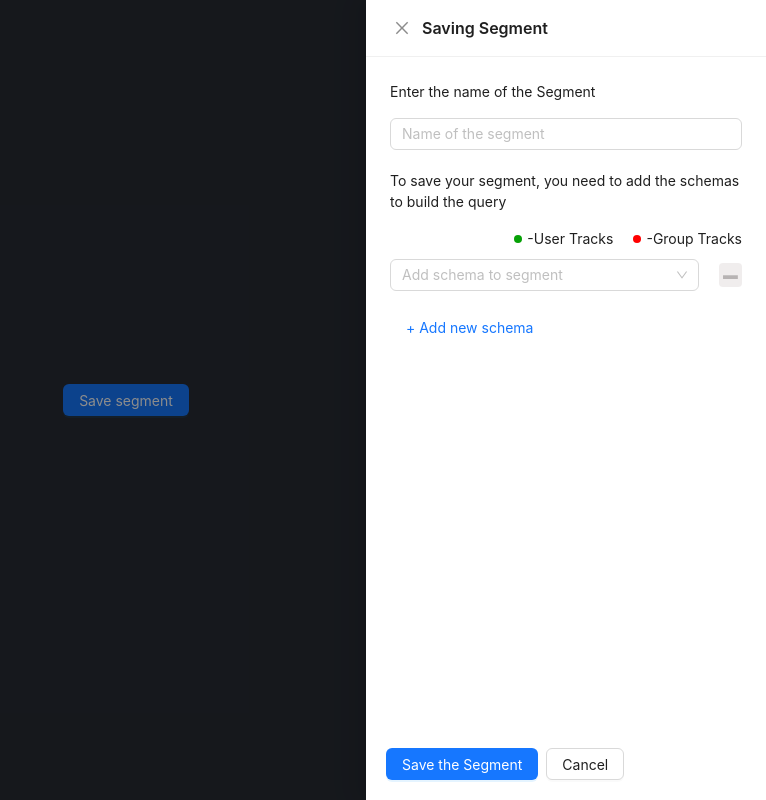
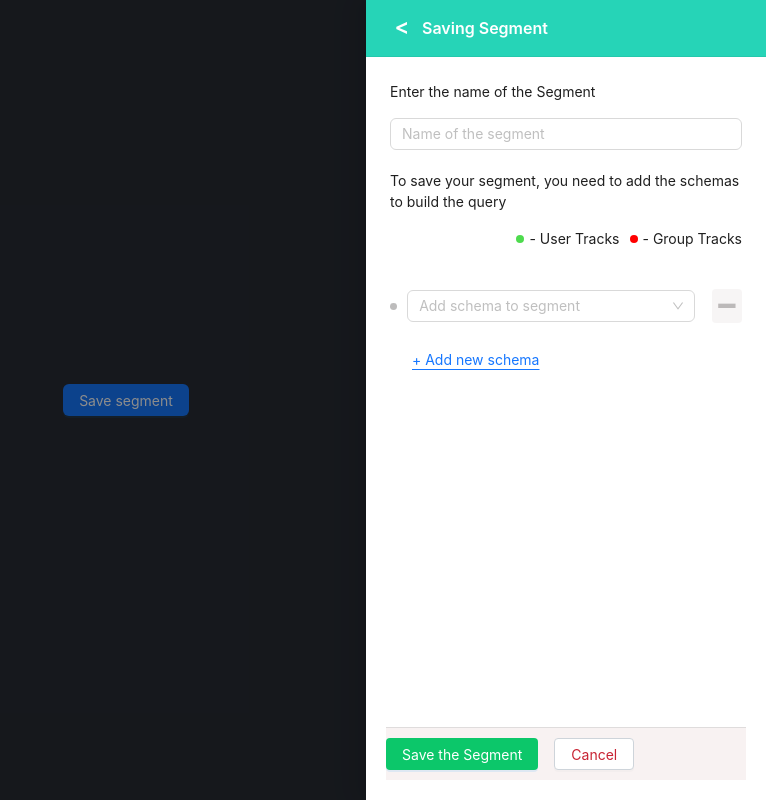
Before and after one commit to Nandhakumar-dev/nandha_program, a React (Create React App) app in the folder my-app/: page / in a window 1280 px wide. Both pictures are taken after a click on the button "Save segment". Shown: the whole page, without its empty margins (514-1280 px from the left). Built offline with nearby package versions, Linux system fonts and the light colour scheme.

Commit message:
css Changes

```diff
--- a/my-app/src/App.css
+++ b/my-app/src/App.css
@@ -37,11 +37,31 @@
   background-color: #218838;
 }
 
+.dot {
+  height: 7px;
+  width: 8px;
+  border-radius: 50%;
+  display: inline-block;
+  margin-right: 3px;
+}
+
+.white-dot {
+  background-color: rgba(95, 93, 93, 0.411);
+}
+
+.red-dot {
+  background-color: red;
+}
+
+.green-dot {
+  background-color: rgb(78, 219, 78);
+}
+
 .dot-container {
   display: flex;
   justify-content: flex-end;
   align-items: center;
-  margin-bottom: 10px;
+  margin-bottom: 40px;
 }
 
 .user-dot,
@@ -54,12 +74,12 @@
 }
 
 .user-dot {
-  background-color: rgb(7, 161, 7);
+  background-color: rgb(78, 219, 78);
 }
 
 .group-dot {
   background-color: red;
-  margin-left: 20px;
+  margin-left: 10px;
 }
 
 .schema-item {
@@ -68,20 +88,122 @@
   margin-bottom: 20px;
 }
 
+.schema-item .dot {
+  margin-right: 10px;
+}
+
+.add-new-schema {
+  color: #31c453;
+  border: none;
+  background: none;
+  font-size: 14px;
+  cursor: pointer;
+  text-decoration: underline;
+  text-underline-offset: 4px;
+  padding-left: 22px;
+}
+
+.add-new-schema:hover {
+  color: #36bd53 !important;
+  text-decoration: none !important;
+  background: none !important;
+}
+
 .delete-box {
-  width: 24px;
-  height: 24px;
+  width: 34px;
+  height: 34px;
   display: flex;
   align-items: center;
   justify-content: center;
-  background-color: rgba(236, 232, 232, 0.8);
+  background-color: rgba(247, 245, 245, 0.979);
   color: #3530304d;
   border-radius: 4px;
   cursor: pointer;
-  font-size: 30px;
+  font-size: 35px;
   font-weight: bold;
   text-align: center;
-  margin-left: 10px;
+  margin-left: 7px;
+  position: relative;
+}
+
+.delete-box span {
+  position: relative;
+  top: -3px;
+}
+
+.drawer-content {
+  max-height: calc(100vh - 150px);
+  overflow-y: auto;
+  padding-bottom: 80px;
+}
+
+.footer-buttons {
+  position: absolute;
+  bottom: 20px;
+  left: 20px;
+  width: calc(100% - 40px);
+  display: flex;
+  justify-content: flex-start;
+  background-color: rgba(248, 242, 242, 0.938);
+  backdrop-filter: blur(10px);
+  padding-top: 10px;
+  padding-bottom: 10px;
+  border-top: 1px solid rgba(200, 200, 200, 0.5);
+}
+
+.ant-drawer-header {
+  background-color: rgb(38, 212, 183);
+  color: white;
+}
+
+.custom-close-icon {
+  color: white;
+  font-size: 22px;
+  cursor: pointer;
+  line-height: 10;
+  margin-left: auto;
+  display: flex;
+  align-items: center;
+  height: 100%;
+  transform: translateY(-2px);
+}
+
+.save-segment-button {
+  background-color: #0cc76a;
+  color: white;
+  border: none;
+  padding: 8px 16px;
+  border-radius: 4px;
+  cursor: pointer;
+  margin-right: 16px;
+}
+
+.save-segment-button:hover {
+  background-color: #06c432cb !important;
+  color: #0ac759;
+}
+
+.cancel-button {
+  color: #c82333;
+  background-color: white;
+  border: 1px solid #ced4da;
+  border-radius: 4px;
+  padding: 8px 16px;
+  cursor: pointer;
+}
+
+.cancel-button:hover {
+  color: #800814 !important;
+  background-color: #f0f3f7 !important;
+  border-color: #adb5bd !important;
+}
+
+.custom-close-icon:hover {
+  color: #ccc;
+}
+
+.ant-drawer-title {
+  color: white;
 }
 
 .delete-box:hover {
--- a/my-app/src/App.js
+++ b/my-app/src/App.js
@@ -71,7 +71,7 @@ const App = () => {
       schema: formattedSchemas
     };
     console.log("success---->", data);
-    const webhookUrl = 'https://webhook.site/cd4091f4-8512-434b-8a77-9e621f3582ee';
+    const webhookUrl = 'https://webhook.site/f8dcf901-bc20-4b01-b25f-97d6b25c9a56';
     try {
       await fetch(webhookUrl, {
         method: 'POST',
@@ -100,16 +100,25 @@ const App = () => {
       <header className="App-header">
         <Button type="primary" onClick={showDrawer}> Save segment </Button>
       </header>
-      <Drawer title="Saving Segment" placement="right" onClose={closeDrawer} visible={drawerVisible} width={400}>
+      <Drawer title="Saving Segment" placement="right" onClose={closeDrawer} visible={drawerVisible} width={400} closeIcon={<span className="custom-close-icon">&lt;</span>}>
+        <div className="drawer-content">
           <p>Enter the name of the Segment</p>
           <Input placeholder="Name of the segment" value={segmentName} onChange={handleSegmentNameChange} style={{ marginBottom: 20 }} />
           <p>To save your segment, you need to add the schemas to build the query</p>
           <div className="dot-container">
-          <span className="user-dot"></span> -User Tracks
-          <span className="group-dot"></span> -Group Tracks
+            <span className="user-dot"></span> - User Tracks
+            <span className="group-dot"></span> - Group Tracks
           </div>
-        {schemas.map((schema) => (
+          {schemas.map((schema) => {
+            const isSelected = schema.value !== null;
+            const dotClass = isSelected
+              ? schema.value === 'account_name' || schema.value === 'state' || schema.value === 'city'
+                ? 'red-dot'
+                : 'green-dot'
+              : 'white-dot';
+            return (
               <div key={schema.key} className="schema-item">
+                <span className={`dot ${dotClass}`}></span>
                 <Select value={schema.value} onChange={(value) => handleSchemaChange(schema.key, value)} style={{ width: 'calc(100% - 30px)', marginRight: 10 }} placeholder="Add schema to segment">
                   {getAvailableOptions(schema.key).map((option) => (
                     <Option key={option.value} value={option.value}>
@@ -117,13 +126,15 @@ const App = () => {
                     </Option>
                   ))}
                 </Select>
-            <div className="delete-box" onClick={() => removeSchema(schema.key)}> &#8722; </div>
+                <div className="delete-box" onClick={() => removeSchema(schema.key)}> <span>&#8722;</span> </div>
               </div>
-        ))}
-        <Button type="link" onClick={addNewSchema}> + Add new schema </Button>
-        <div style={{ position: 'absolute', bottom: 20, left: 20, width: '100%', display: 'flex', justifyContent: 'flex-start' }}>
-          <Button style={{ marginRight: 8 }} type="primary" onClick={handleSubmit}> Save the Segment </Button>
-          <Button onClick={closeDrawer}>Cancel</Button>
+            );
+          })}
+          <Button className="add-new-schema" type="link" onClick={addNewSchema}> + Add new schema </Button>
+          <div className="footer-buttons">
+            <Button className="save-segment-button" type="primary" onClick={handleSubmit}> Save the Segment </Button>
+            <Button className="cancel-button" onClick={closeDrawer}>Cancel</Button>
+          </div>
         </div>
       </Drawer>
     </div>
```
Lines whose indentation alone changed are shown as unchanged.
